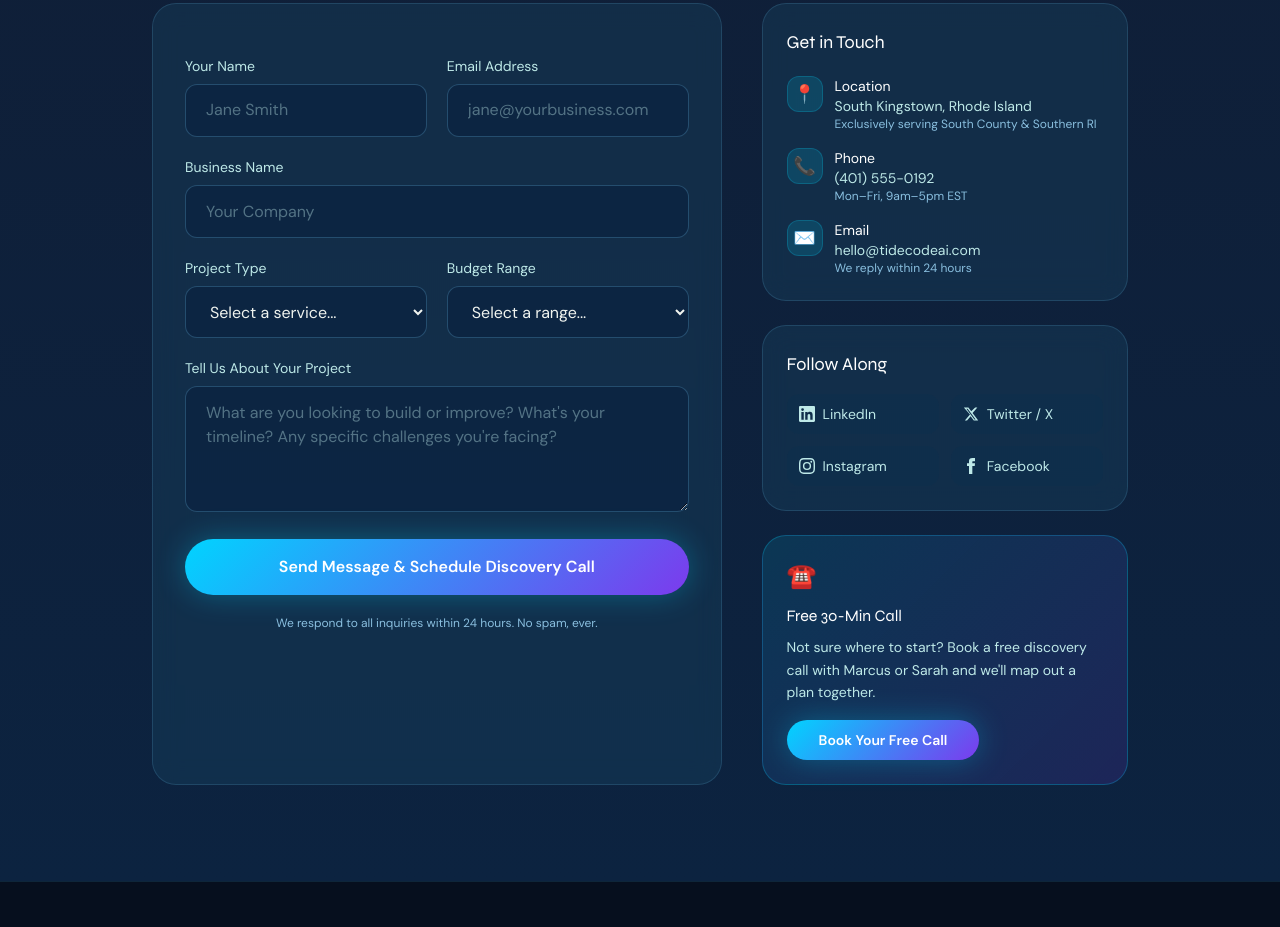
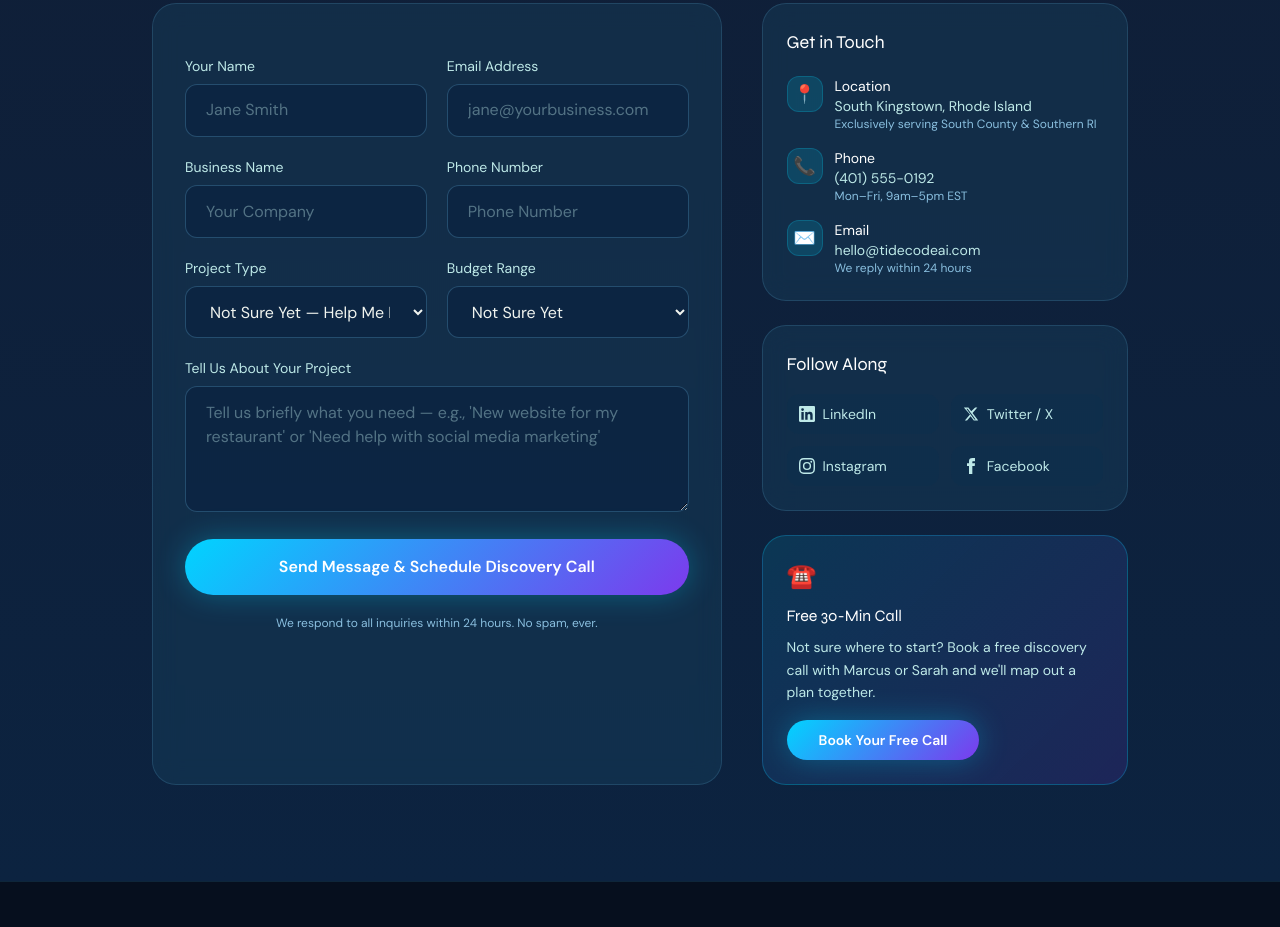
Before and after one commit to autosword/tidecode-ai, a website: page public/index.html in a window 1280 px wide. Shown: the part 7436-8363 px from the top of the page. Drawn offline with nearby package versions, Linux system fonts and the light colour scheme.

Commit message:
Make form autofill-friendly and easier to complete

```diff
--- a/public/index.html
+++ b/public/index.html
@@ -982,47 +982,50 @@
           <div class="grid sm:grid-cols-2 gap-5">
             <div>
               <label class="block text-ocean-300 text-sm mb-2">Your Name</label>
-              <input type="text" name="name" placeholder="Jane Smith" class="form-input" required />
+              <input type="text" name="name" autocomplete="name" placeholder="Jane Smith" class="form-input" required />
             </div>
             <div>
               <label class="block text-ocean-300 text-sm mb-2">Email Address</label>
-              <input type="email" name="email" id="email-field" placeholder="jane@yourbusiness.com" class="form-input" required oninput="document.getElementById('hidden-replyto').value=this.value" />
+              <input type="email" name="email" id="email-field" autocomplete="email" inputmode="email" placeholder="jane@yourbusiness.com" class="form-input" required oninput="document.getElementById('hidden-replyto').value=this.value" />
             </div>
           </div>
-          <div>
-            <label class="block text-ocean-300 text-sm mb-2">Business Name</label>
-            <input type="text" name="business" placeholder="Your Company" class="form-input" />
+          <div class="grid sm:grid-cols-2 gap-5">
+            <div>
+              <label class="block text-ocean-300 text-sm mb-2">Business Name</label>
+              <input type="text" name="business" autocomplete="organization" placeholder="Your Company" class="form-input" />
+            </div>
+            <div>
+              <label class="block text-ocean-300 text-sm mb-2">Phone Number</label>
+              <input type="tel" name="phone" autocomplete="tel" inputmode="tel" placeholder="Phone Number" class="form-input" />
+            </div>
           </div>
           <div class="grid sm:grid-cols-2 gap-5">
             <div>
               <label class="block text-ocean-300 text-sm mb-2">Project Type</label>
               <select name="project-type" class="form-input">
-                <option value="">Select a service...</option>
-                <option>Custom Website Development</option>
-                <option>AI Chatbot &amp; Automation</option>
-                <option>E-Commerce Platform</option>
-                <option>Custom Software / Web App</option>
-                <option>AI Marketing Strategy</option>
-                <option>Brand Identity &amp; Design</option>
-                <option>Not Sure — Let's Talk</option>
+                <option value="Not Sure Yet — Help Me Figure It Out" selected>Not Sure Yet — Help Me Figure It Out</option>
+                <option>Website Design</option>
+                <option>E-Commerce Store</option>
+                <option>Custom Software / App</option>
+                <option>AI Chatbot / Automation</option>
+                <option>Marketing &amp; SEO</option>
+                <option>Brand Identity / Design</option>
               </select>
             </div>
             <div>
               <label class="block text-ocean-300 text-sm mb-2">Budget Range</label>
               <select name="budget" class="form-input">
-                <option value="">Select a range...</option>
+                <option value="">Not Sure Yet</option>
                 <option>Under $5,000</option>
                 <option>$5,000 – $10,000</option>
                 <option>$10,000 – $25,000</option>
-                <option>$25,000 – $50,000</option>
-                <option>$50,000+</option>
-                <option>Ongoing Retainer</option>
+                <option>$25,000+</option>
               </select>
             </div>
           </div>
           <div>
             <label class="block text-ocean-300 text-sm mb-2">Tell Us About Your Project</label>
-            <textarea name="message" rows="4" placeholder="What are you looking to build or improve? What's your timeline? Any specific challenges you're facing?" class="form-input" style="resize:vertical;"></textarea>
+            <textarea name="message" rows="4" placeholder="Tell us briefly what you need — e.g., 'New website for my restaurant' or 'Need help with social media marketing'" class="form-input" style="resize:vertical;" required></textarea>
           </div>
           <button type="submit" class="btn-primary w-full text-center text-base py-4">
             Send Message &amp; Schedule Discovery Call
```
